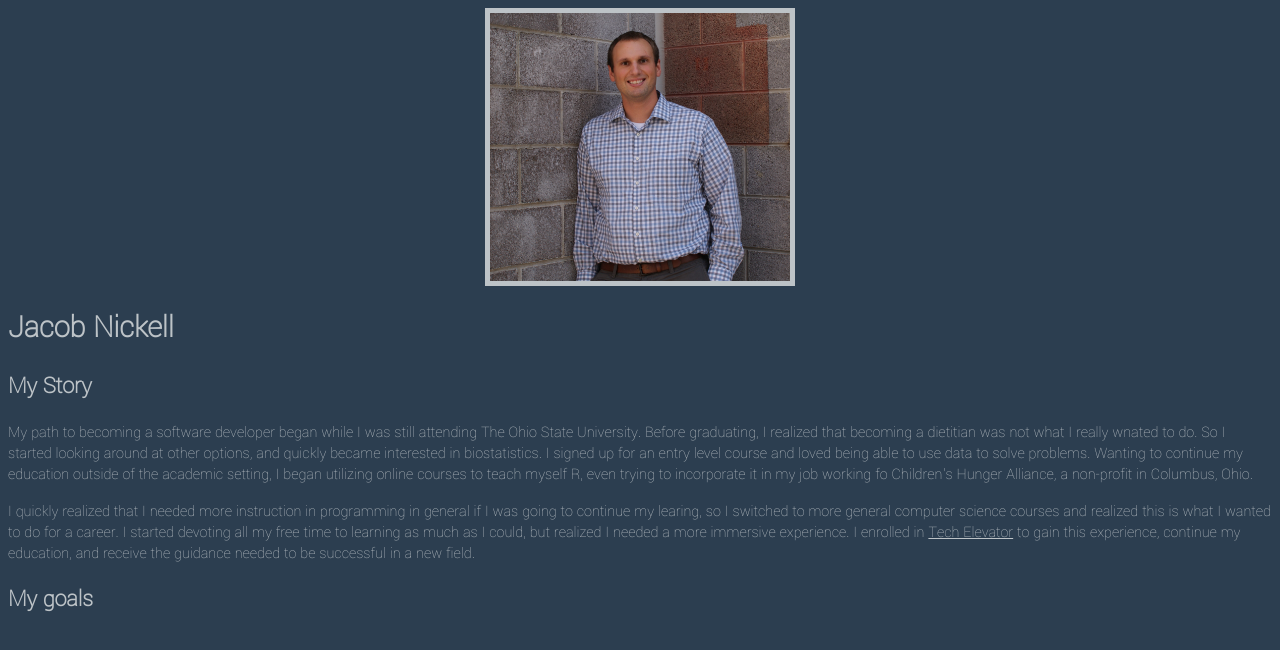
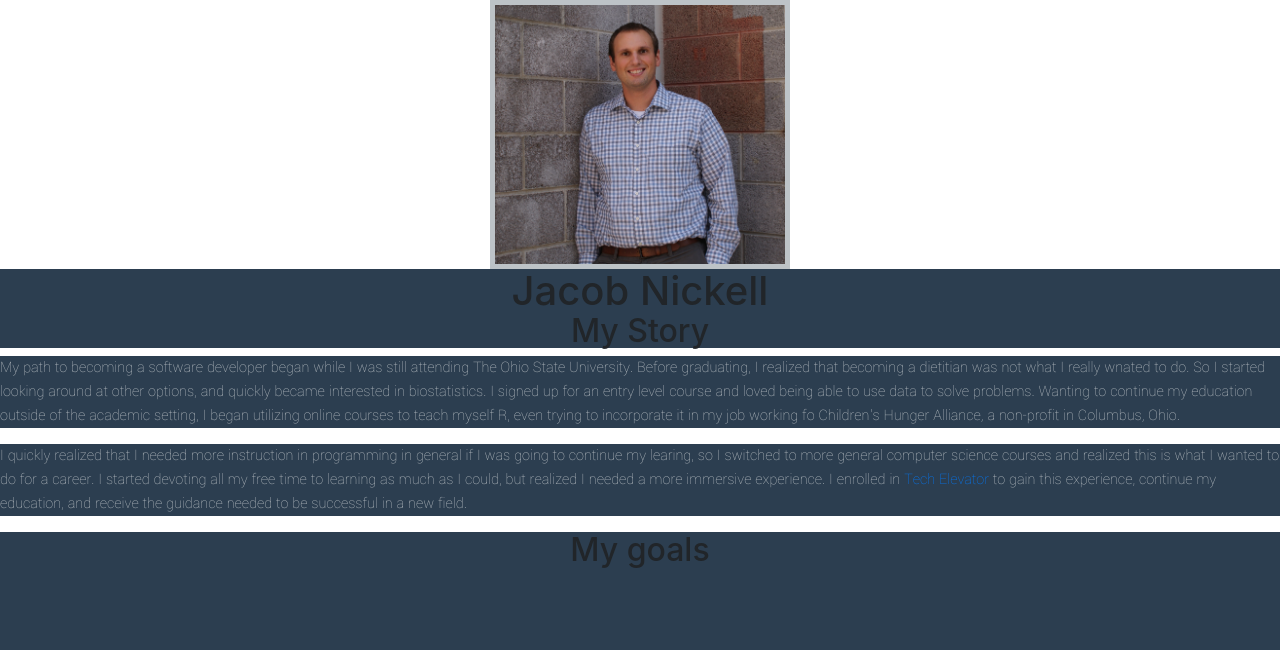
Before and after one commit to myfivecents/github.io, a plain HTML site: page index.html in a window 1280 px wide. Drawn offline with nearby package versions, Linux system fonts and the light colour scheme.

Commit message:
added some content

```diff
--- a/index.html
+++ b/index.html
@@ -1,6 +1,10 @@
 <!Doctype html>
 <html>
     <head>
+        <meta charset="utf-8">
+        <meta name="viewport" content="width=device-width, initial-scale=1, shrink-to-fit=no">
+
+         <link rel="stylesheet" href="https://maxcdn.bootstrapcdn.com/bootstrap/4.0.0-beta/css/bootstrap.min.css" integrity="sha384-/Y6pD6FV/Vv2HJnA6t+vslU6fwYXjCFtcEpHbNJ0lyAFsXTsjBbfaDjzALeQsN6M" crossorigin="anonymous">
         <link href="https://fonts.googleapis.com/css?family=Yantramanav:100" rel="stylesheet">
         <link rel="stylesheet" href = "styles.css">
         <title>Jacob Nickell</title>
--- a/styles.css
+++ b/styles.css
@@ -14,10 +14,12 @@ img {
     margin: auto;
 }
 
-.h1 {
+h1 {
     display: block;
     margin: auto;
-
-.h2 {
     text-align: center;
 }
+
+h2 {
+    text-align: center;
+}
```
